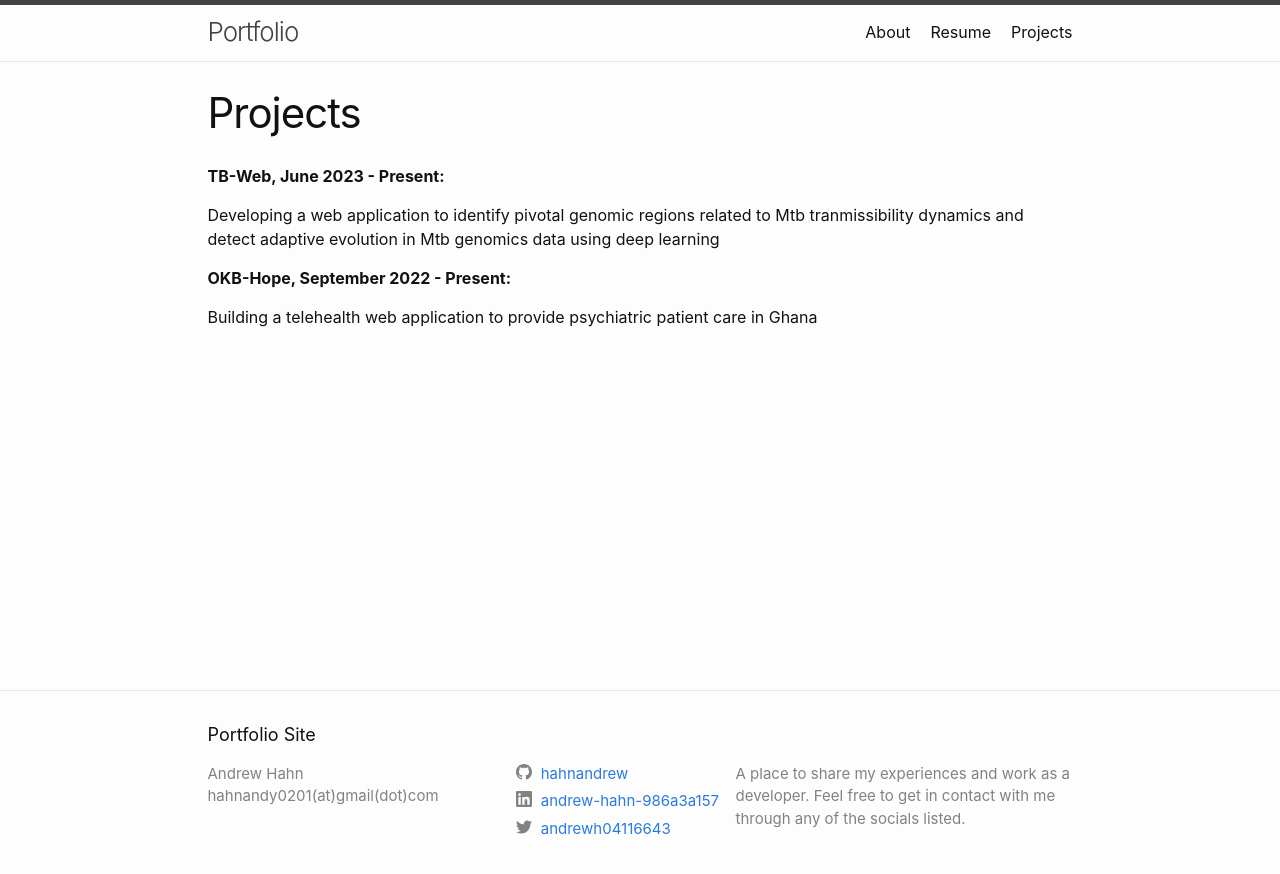
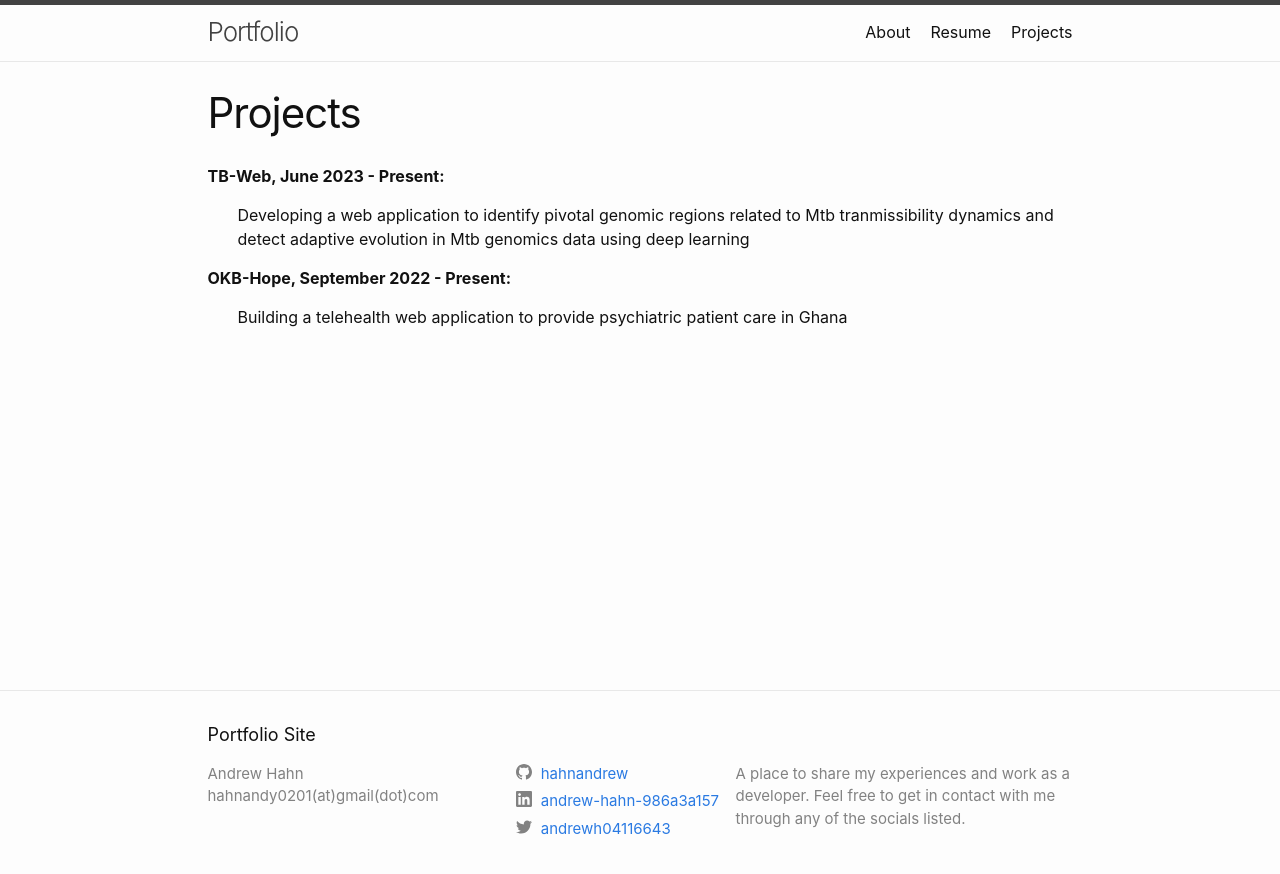
Before and after one commit to hahnandrew/portfolio, a Jekyll site: the page built from projects.md, in a window 1280 px wide. Shown: the top 874 px of the page. Built offline with Jekyll 4.4.1, drawn with Linux system fonts in a browser that asks for light colours.

Commit message:
changed styling

```diff
--- a/_posts/2023-10-19-building.markdown
+++ b/_posts/2023-10-19-building.markdown
@@ -10,7 +10,7 @@ In the midst of internship recruiting season, I wanted to build a landing page f
 </p>
 
 <p style="text-indent: 2em;">
-The process was a breath of fresh air compared to the framework-driven web projects I've shipped in the past and it was a good  reminder to always tailor technologies in your project to your use case.
+The process was a breath of fresh air compared to the framework-driven web projects I've shipped in the past and it was a good  reminder to always tailor technologies to the use case.
 </p>
 
 <!-- You’ll find this post in your `_posts` directory. Go ahead and edit it and re-build the site to see your changes. You can rebuild the site in many different ways, but the most common way is to run `jekyll serve`, which launches a web server and auto-regenerates your site when a file is updated.
--- a/projects.md
+++ b/projects.md
@@ -6,8 +6,16 @@ permalink: /projects/
 
 **TB-Web, June 2023 - Present:**
 
+<ul style="list-style-type:none">
+<li>
 Developing a web application to identify pivotal genomic regions related to Mtb tranmissibility dynamics and detect adaptive evolution in Mtb genomics data using deep learning
+</li>
+</ul>
 
 **OKB-Hope, September 2022 - Present:**
 
+<ul style="list-style-type:none">
+<li>
 Building a telehealth web application to provide psychiatric patient care in Ghana
+</li>
+</ul>
```
Also changed, not shown: about.md (+6 -2 lines).
